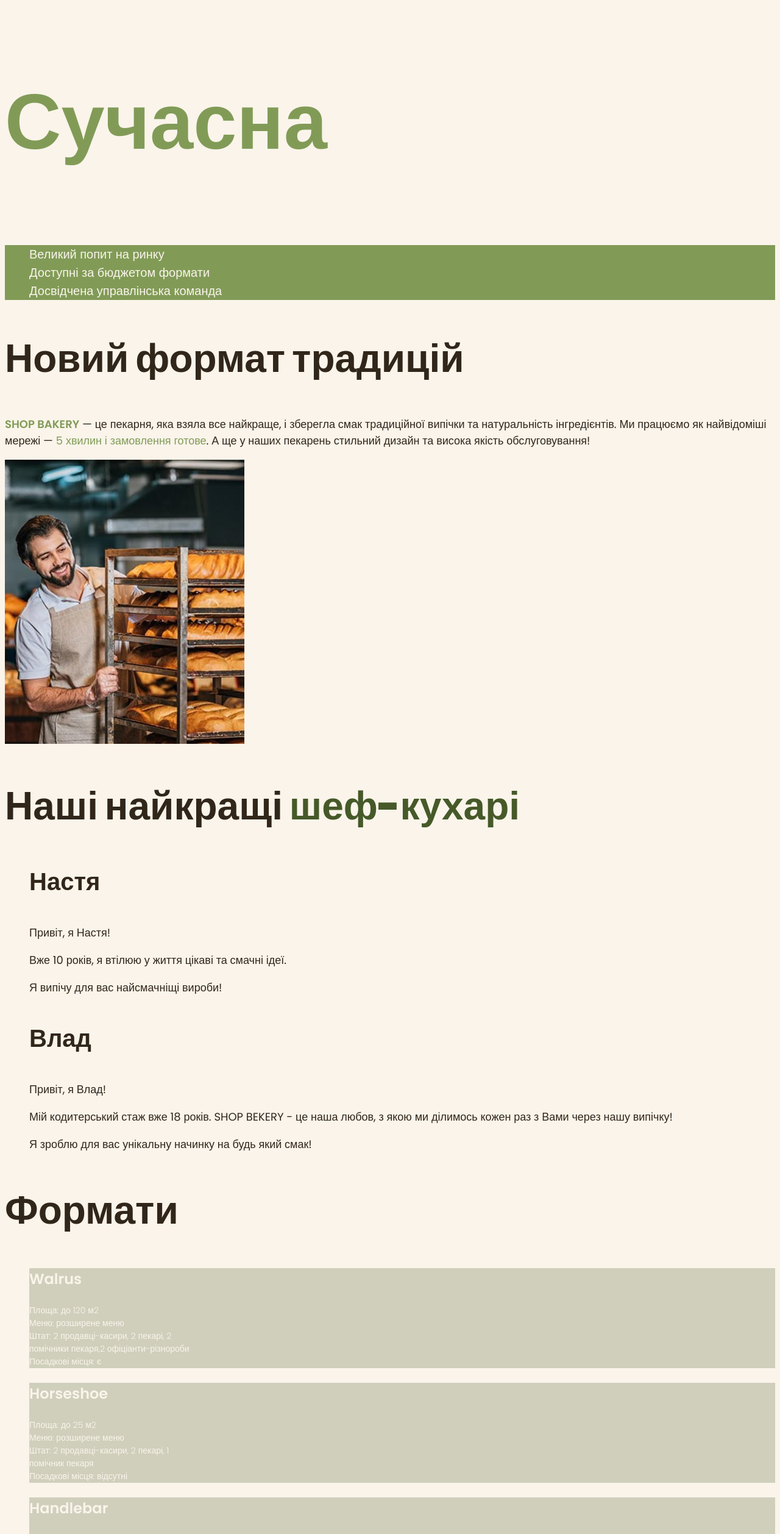
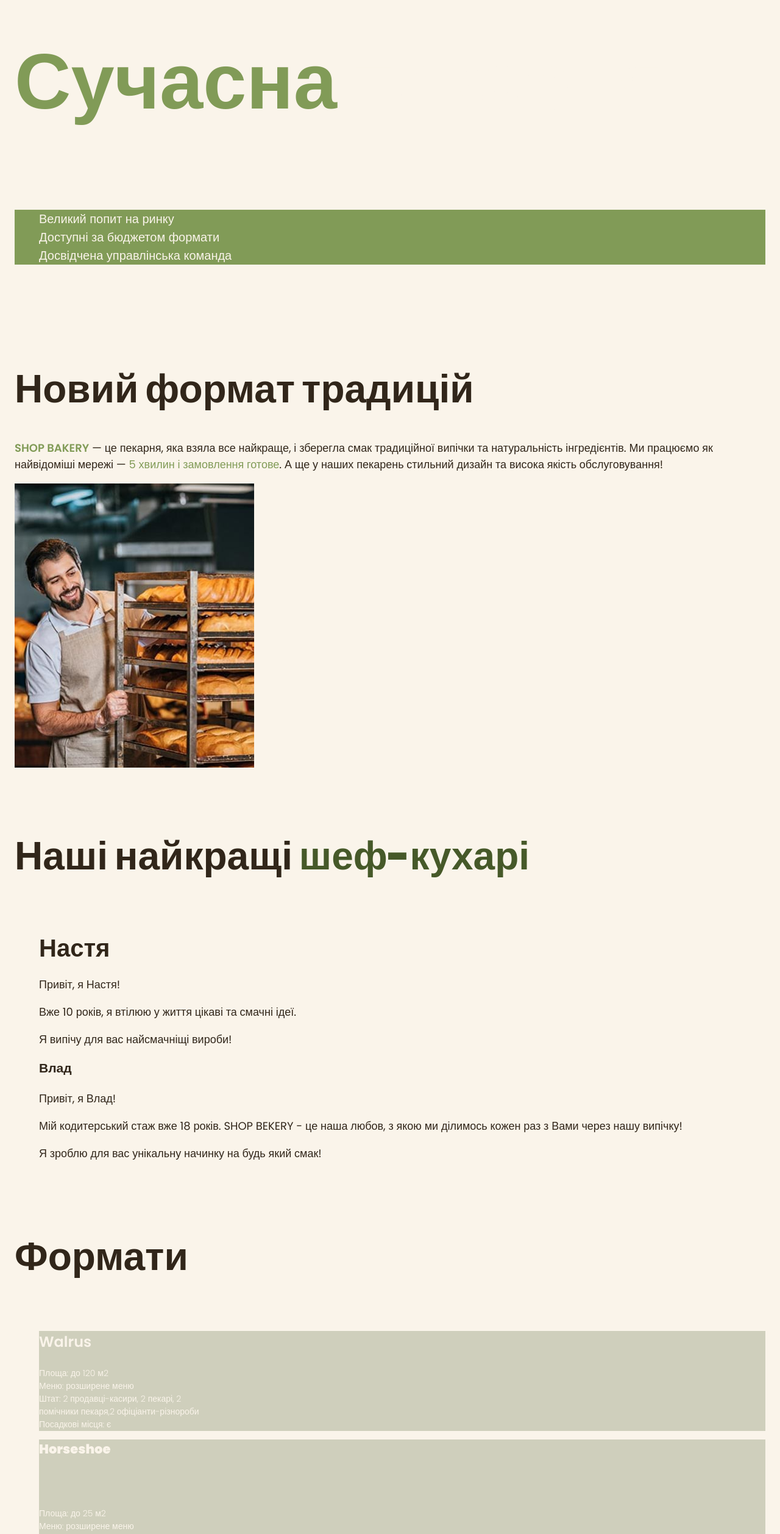
Before and after one commit to TetyanaYakobchuk/genius-bakery, a plain HTML site: page index.html in a window 1280 px wide. Shown: the part 270-2786 px from the top of the page at 61% size. Drawn offline with Linux system fonts and the light colour scheme.

Commit message:
updated styles.css

```diff
--- a/css/styles.css
+++ b/css/styles.css
@@ -35,6 +35,9 @@
     --color-mobile-background: #CFCFBC;
 }
 /*----------BASE---------*/
+* {
+    box-sizing: border-box;
+}
 body {
     color: var(--color-primary-dark);
     background-color: var(--color-primary-light);
@@ -42,10 +45,20 @@ body {
     font-weight: 400;
     font-size: 18px;
     line-height: 1,5;
+    margin: 0;
 }
+
+.section {
+    padding: 48px 0;
+}
+address {
+    font-style: normal;
+}
+
 ul {
     list-style: none;
 }
+
 a {
     text-decoration: none;
 }
@@ -62,10 +75,7 @@ background-color: var(--color-mobile-background);
     border: 2px, var(--color-brand-light), solid;
     border-radius: 8px;
     cursor: pointer;
-    padding-top: 16px;
-    padding-right: 32px;
-    padding-bottom: 16px;
-    padding-left: 32px;
+    padding: 16px 32px;
     border-width: 2px;
     font-family: "Poppins", sans-serif;
     font-weight: 600;
@@ -78,6 +88,32 @@ background-color: var(--color-mobile-background);
 }
 .button:focus {
     background-color: pink;
+}
+
+h1,
+h2,
+h3,
+h4,
+h5,
+h6,
+p {
+    margin-top: 0;
+}
+
+.hidden {
+    position: absolute;
+    left: -10000px;
+    top: auto;
+    width: 1px;
+    height: 1px;
+    overflow: hidden;
+}
+
+.container {
+    width: 100%;
+    max-width: 1288px;
+    margin: 0 auto;
+    padding: 0 24px;
 }
 
 /*----------HEADER---------*/
@@ -93,10 +129,14 @@ background-color: var(--color-mobile-background);
 
 
 /*----------HERO---------*/
+.hero-section {
+    padding: 272px 0;
+}
 .hero-title {
     color: var(--color-primary-light);
     font-weight: 900;
     font-size: 128px;
+    margin-bottom: 0;
 }
 .hero-title-decoration {
     color: var(--color-brand-light);
@@ -125,6 +165,9 @@ background-color: var(--color-mobile-background);
 }
 
 /*-------------TRADITIONS----------*/
+.traditions-title {
+    margin-bottom: 42px;
+}
 .traditions-text .brand {
     color: var(--color-brand-light);
 }
@@ -132,19 +175,30 @@ background-color: var(--color-mobile-background);
     text-transform: uppercase;
     font-weight: 600;
 }
-
+.traditions-section {
+    padding-top: 96px;
+}
 /*-----CHEFS SECTION----------*/
-.chef-title {
+.chefs-title {
+    margin-bottom: 80px;
+}
+.chef-subtitle {
+    margin-bottom: 16px;
     font-size: 40px;
     font-weight: 600;
 }
 
 /*-----FORMATS SECTION----------*/
+
+.formats-title {
+    margin-bottom: 80px;
+}
+
 .formats-article {
     color: var(--color-primary-light);
     background-color: var(--color-mobile-background); /*тут буде фон*/
 }
-.formats-title {
+.formats-subtitle {
     font-size: 24px;
     font-weight: 600;
 }
@@ -155,8 +209,17 @@ background-color: var(--color-mobile-background);
 }
 
 /*------CONTACT SECTION---------*/
+.contact-title {
+    margin-bottom: 16px;
+}
+
 .contact-text {
     color: var(--color-brand-dark);
+}
+
+.map {
+    max-width: 603px;
+    width: 100%;
 }
 .contact-privacy-text {
     color: var(--color-primary-dark);
--- a/index.html
+++ b/index.html
@@ -56,22 +56,33 @@
     <!--MAIN-->
     <main>
       <!--------------HERO SECTION-------------------------->
-      <section class="hero-section">
+
+      <div class="container">
+        <section class="section" class="hero-section">
           <h1 class="hero-title">
             <span class="hero-title-decoration">Сучасна</span> пекарня
           </h1>
+        </section>
+      </div>
         <!--ADVANTAGES SECTION-->
+        <div class="container">
+          <section class="section">
+            <h2 class="hidden">Наші переваги</h2>
             <ul class="advantages-list">
               <li class="advantages-item">Великий попит на ринку</li>
               <li class="advantages-item">Доступні за бюджетом формати</li>
               <li class="advantages-item">Досвідчена управлінська команда</li>
           </ul>
           </section>
+        </div>
+
+
 
       <!----------------TRADITIONS SECTION------------------------>
 
-      <section id="traditions-section">
-        <h2 class="section-title">Новий формат традицій</h2>
+    <div class="container">
+      <section class="traditions-section section" id="traditions-section">
+        <h2 class="traditions-title section-title">Новий формат традицій</h2>
         <p class="traditions-text">
           <span class="brand uppercase">shop bakery</span> — це пекарня, яка
           взяла все найкраще, і зберегла смак традиційної випічки та
@@ -85,18 +96,19 @@
           alt="Чоловік пекар дивиться на батони із посмішкою"
         />
       </section>
+    </div>
 
       <!----------------CHEFS SECTION------------------------>
-
-      <section id="chefs-section">
-        <h2 class="section-title">
+    <div class="container">
+      <section class="section" id="chefs-section">
+        <h2 class="chefs-title section-title">
           Наші найкращі
           <span class="section-title-decoration">шеф-кухарі</span>
         </h2>
         <ul>
           <li>
             <article>
-              <h3 class="chef-title">Настя</h3>
+              <h3 class="chef-subtitle">Настя</h3>
               <p>Привіт, я Настя!</p>
               <p>Вже 10 років, я втілюю у життя цікаві та смачні ідеї.</p>
               <p>Я випічу для вас найсмачніщі вироби!</p>
@@ -115,14 +127,17 @@
           </li>
         </ul>
       </section>
+    </div>
+
 
       <!---------------FORMATS SECTION------------------------->
-      <section id="formats-section">
-        <h2 class="section-title">Формати</h2>
+    <div class="container">
+      <section class="section" id="formats-section">
+        <h2 class="formats-title section-title">Формати</h2>
         <ul>
           <li>
             <article class="formats-article">
-              <h3 class="formats-title" lang="en">Walrus</h3>
+              <h3 class="formats-subtitle" lang="en">Walrus</h3>
               <p class="formats-text">
                 Площа: до 120 м2 <br />
                 Меню: розширене меню <br />
@@ -158,12 +173,14 @@
           </li>
         </ul>
       </section>
+    </div>
+
       <!----------------CONTACT SECTION------------------------>
-
-      <section id="contact-section">
-        <h2 class="section-title">Приєднуйся до мережі пекарень</h2>
+    <div class="container">
+      <section class="section" id="contact-section">
+        <h2 class="contact-title section-title">Приєднуйся до мережі пекарень</h2>
         <p class="contact-text">Заповни форму, щоб ми звʼязались з тобою!</p>
-        <iframe
+        <iframe class="map"
           src="https://www.google.com/maps/embed?pb=!1m18!1m12!1m3!1d2540.163630435281!2d30.488698376557704!3d50.45667757159333!2m3!1f0!2f0!3f0!3m2!1i1024!2i768!4f13.1!3m3!1m2!1s0x40d4ce637c006b2d%3A0xaf86385f19996ff0!2z0LLRg9C70LjRhtGPINCh0ZbRh9C-0LLQuNGFINCh0YLRgNGW0LvRjNGG0ZbQsiwgNTQsINCa0LjRl9CyLCAwMjAwMA!5e0!3m2!1suk!2sua!4v1760717142119!5m2!1suk!2sua"
           width="603"
           height="595"
@@ -178,9 +195,11 @@
           <a href="#" target="_blank">політикою конфіденційності</a>
         </p>
       </section>
+    </div>
     </main>
 
     <!--FOOTER-->
+    <div class="container">
       <footer class="footer-section">
       <nav class="footer-navigation">
         <a href="#">
@@ -233,5 +252,7 @@
         <p class="footer-privacy-text">&copy; 2022 Дані захищені</p>
       </adress>
     </footer>
+  </div>
+
   </body>
 </html>
```
Also changed, not shown: 1 other file. Lines whose indentation alone changed are shown as unchanged.
